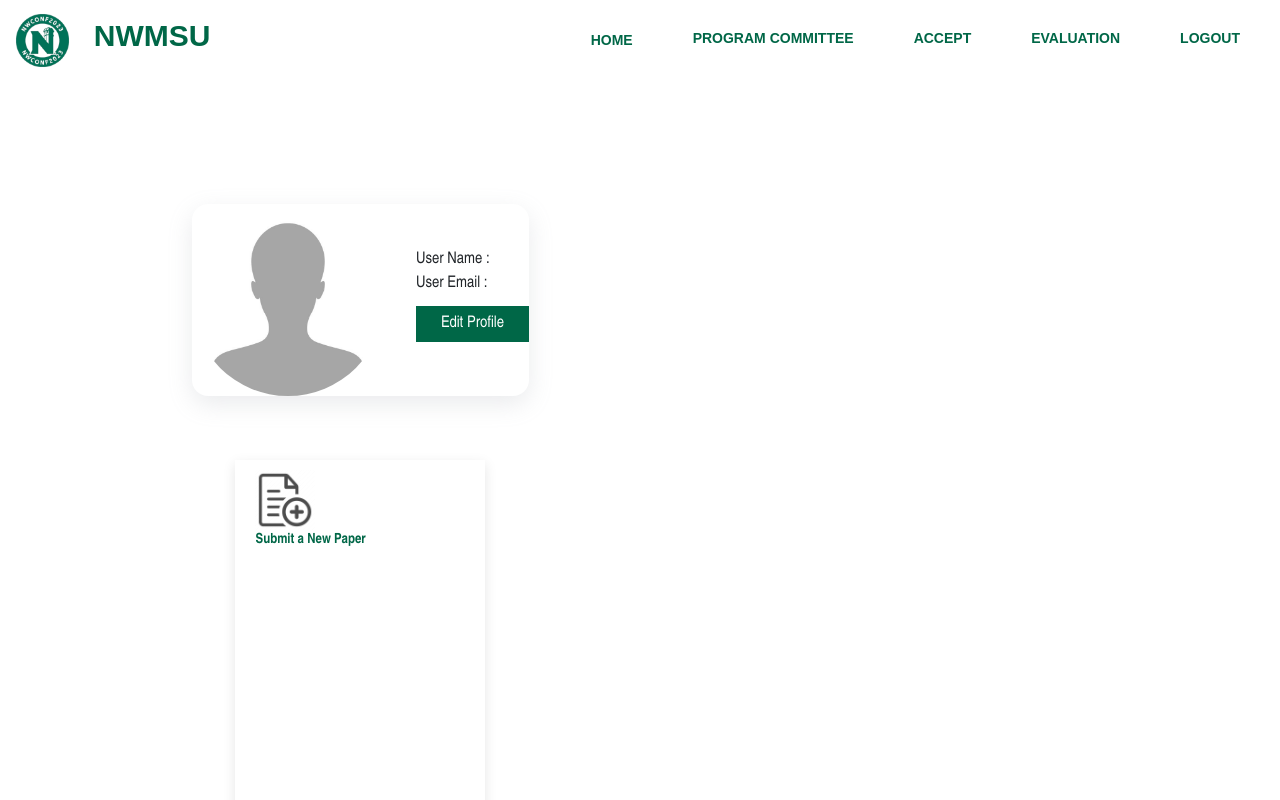
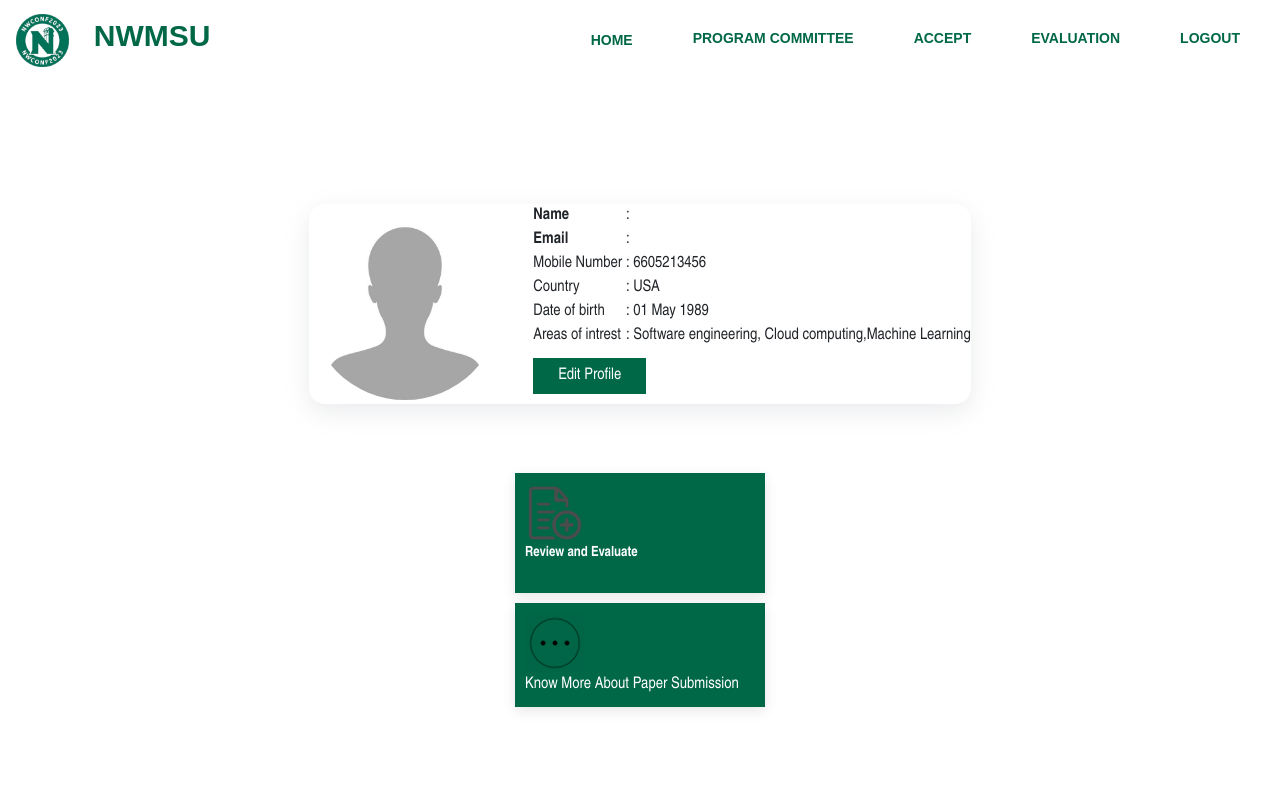
Before and after one commit to Prathyusha-Maram/demoConference, a React (Create React App) app in the folder nwconf2023-fe-development/: page /ReviewerLogin in a window 1280 px wide. Shown: the top 800 px of the page. Built offline with nearby package versions, Linux system fonts and the light colour scheme; no server answers.

Commit message:
updated ui changes

```diff
--- a/nwconf2023-fe-development/src/App.js
+++ b/nwconf2023-fe-development/src/App.js
@@ -22,6 +22,7 @@ import CheckStatus from "./pages/loginPage/LoginTabs/CheckStatus";
 import ViewReview from "./pages/loginPage/components/ViewReview";
 import AdminLoginTab from "./pages/loginPage/LoginTabs/adminLoginTab";
 import { BrowserRouter, Routes, Route } from "react-router-dom";
+import ReviewerLoginTab from "./pages/loginPage/LoginTabs/reviewerLoginTab";
 function App() {
   return (
     <div className="App">
@@ -54,7 +55,7 @@ function App() {
             <Route exact path="/PostReview" element={<PostReview />} />
             <Route exact path="/viewReview" element={<ViewReview />} />
             <Route exact path="/AdminReview" element={<AdminReview />} />
-
+            <Route exact path="/Review" element={<ReviewerLoginTab/>}/>
             <Route exact path="/createPost" element={<SubmitPaperPage />} />
             <Route exact path="/evaluate" element={<AdminLoginTab />} />
             <Route exact path="/checkStatus" element={<CheckStatus />} />
--- a/nwconf2023-fe-development/src/pages/Accept.jsx
+++ b/nwconf2023-fe-development/src/pages/Accept.jsx
@@ -14,19 +14,19 @@ const Accept = () => {
     <div>
       {acceptedd.map((product) => (
         <>
-        <div className="assign-card-con popupnew">
-            <div className="assign-cardNew">
+        {/* <div className="assign-card-con popupnew">
+            <div className="assign-cardNew"> */}
               {/* <li>
                 Reviewer's Name : <b>{product.title}</b>
               </li> */}
-              <li>
+              {/* <li>
               <b> TITLE</b>
               </li>
               <li>
                 <b>STATUS</b>
               </li>
             </div>
-          </div>
+          </div> */}
           <div className="assign-card-con popupnew">
             <div className="assign-cardNew">
               {/* <li>
--- a/nwconf2023-fe-development/src/pages/landingPage/Landing.jsx
+++ b/nwconf2023-fe-development/src/pages/landingPage/Landing.jsx
@@ -1,4 +1,4 @@
-import React from 'react'
+
 import "../../styles/landing.css"
 import Corosal from './components/corosal'
 import Cards from "./components/cards"
--- a/nwconf2023-fe-development/src/pages/landingPage/components/cards.jsx
+++ b/nwconf2023-fe-development/src/pages/landingPage/components/cards.jsx
@@ -144,10 +144,10 @@ const cards = () => {
                 </div>
                 <div className="first-card">
                     <h1>Important Dates</h1>
-                    <p>Paper Submission Deadline: August 20, 2023</p>
-                    <p>Authors Notification: Septembert 5, 2023</p>
-                    <p>Accept/Reject Paper: September 24, 2023</p>
-                    <p>Conference on October 12 , 2023</p>
+                    <p>Paper Submission Deadline:<span style={{ color: "red" }}> August 20, 2023</span></p>
+                    <p>Authors Notification: <span style={{ color: "red" }}>Septembert 5, 2023</span></p>
+                    <p>Accept/Reject Paper: <span style={{ color: "red" }}>September 24, 2023</span></p>
+                    <p>Conference on <span style={{ color: "red" }}>October 12 , 2023</span></p>
                     <div className='my-btn'>
                         <button className='card-btn'>KNOW MORE</button>
                     </div>
--- a/nwconf2023-fe-development/src/pages/landingPage/components/footer.jsx
+++ b/nwconf2023-fe-development/src/pages/landingPage/components/footer.jsx
@@ -27,13 +27,13 @@ const footer = () => {
           </div> */}
         </div>
         <div className="f-second-card">
-          <h2>USEFUL LINKS</h2>
+          <h3>CONFERENCE LINKS</h3>
           <ul className='list-style'>
-          <li className='li-style'>Home</li>
-          <li className='li-style'>About us</li>
-          <li className='li-style'>Services</li>
-          <li className='li-style'>Termes of services</li>
-          <li className='li-style'>Privacy Policy</li>
+          <li className='li-style'>Academic Calendar</li>
+          <li className='li-style'>Emergency Alert Sign Up</li>
+          <li className='li-style'>News and Events</li>
+          <li className='li-style'>Maps and Tours</li>
+          <li className='li-style'>Consumer Information</li>
           </ul>
           <button className='footer-reportbutton'>Report an Incident</button>
         </div>
@@ -48,13 +48,13 @@ const footer = () => {
           </ul>
         </div> */}
         <div className="f-second-card">
-          <h2>USEFUL LINKS</h2>
+          <h3>OUR SERVICES</h3>
           <ul className='list-style'>
-          <li className='li-style'>Home</li>
-          <li className='li-style'>About us</li>
-          <li className='li-style'>Services</li>
-          <li className='li-style'>Termes of services</li>
-          <li className='li-style'>Privacy Policy</li>
+          <li className='li-style'>Cloud Computing</li>
+          <li className='li-style'>Machine Learning</li>
+          <li className='li-style'>Big Data</li>
+          <li className='li-style'>Web Applications</li>
+          <li className='li-style'>Graphic Design</li>
           </ul>
         </div>
       </div>
--- a/nwconf2023-fe-development/src/pages/landingPage/components/navbar.jsx
+++ b/nwconf2023-fe-development/src/pages/landingPage/components/navbar.jsx
@@ -17,7 +17,7 @@ const navbar = () => {
                    <li><NavLink to="/" className="nav-link">HOME</NavLink></li>
                    <li> <NavLink to="/ProgramCommity" >PROGRAM COMMITTEE</NavLink></li>
                    <li> <NavLink to="/Accept">ACCEPT</NavLink></li>
-                   <li>  <NavLink to="/Evaluation">EVALUATION</NavLink></li>
+                   {/* <li>  <NavLink to="/Evaluation">EVALUATION</NavLink></li> */}
                    <li>  <NavLink to="/Login">LOGIN</NavLink></li>
 
                    </div>
--- a/nwconf2023-fe-development/src/pages/loginPage/LoginTabs/AdminTab.jsx
+++ b/nwconf2023-fe-development/src/pages/loginPage/LoginTabs/AdminTab.jsx
@@ -38,7 +38,7 @@ const UserLoginPageTab = () => {
           <div className="profile-img">
             <img src={Profile} alt="" />
           </div>
-          <div className="user-details">
+          {/* <div className="user-details">
             <p>
               User Name :<b>{userDatas?.userName}</b>
             </p>
@@ -47,7 +47,44 @@ const UserLoginPageTab = () => {
             </p>
 
             <button className="edit-profile-btn">Edit Profile</button>
+          </div> */}
+          <div className="authorInfo">
+          <table>
+            <tr>
+              <td className='authorInfoHeading'>Name</td>
+              <td>&nbsp;:&nbsp; </td>
+              <td>&nbsp;Admin</td>
+            </tr>
+            <tr>
+              <td className='authorInfoHeading'>Email</td>
+              <td>&nbsp;:&nbsp;</td>
+              <td>admin@gmail.com</td>
+            </tr>
+            <tr>
+              <td className='authorInfoHeading'>Mobile Number</td>
+              <td>&nbsp;:&nbsp;</td>
+              <td>6605213456</td>
+            </tr>
+            <tr>
+              <td className='authorInfoHeading'>Country</td>
+              <td>&nbsp;:&nbsp;</td>
+              <td>India</td>
+            </tr>
+            <tr>
+              <td className='authorInfoHeading'>Date of birth</td>
+              <td>&nbsp;:&nbsp;</td>
+              <td>06 June 1999</td>
+            </tr>
+            <tr>
+              <td className='authorInfoHeading'>Areas of intrest</td>
+              <td>&nbsp;:&nbsp;</td>
+              <td>Software engineering, Cloud computing, Block chain</td>
+            </tr>
+          </table>
+          <div className="editInfoContainer">
+          <button className="edit-profile-btn">Edit Profile</button>
           </div>
+        </div>
         </div>
         <NavLink to="/evaluate">
           <div className="submit-new">
--- a/nwconf2023-fe-development/src/pages/loginPage/LoginTabs/ReviewerTab.jsx
+++ b/nwconf2023-fe-development/src/pages/loginPage/LoginTabs/ReviewerTab.jsx
@@ -39,32 +39,63 @@ const UserLoginPageTab = () => {
             <img src={Profile} alt="" />
           </div>
           <div className="user-details">
-            <p>
-              User Name :<b>{userDatas?.userName}</b>
+            <table>
+            {/* <p>
+              Reviewer Name :<b>{userDatas?.userName}</b>
             </p>
             <p>
-              User Email :<b>{userDatas?.email}</b>
-            </p>
-
+              Reviewer Email :<b>{userDatas?.email}</b>
+            </p> */}
+            <tr>
+              <td className='InfoHeading'>Name</td>
+              <td>&nbsp;:&nbsp; </td>
+              <td>&nbsp;{userDatas?.userName}</td>
+            </tr>
+            <tr>
+              <td className='InfoHeading'>Email</td>
+              <td>&nbsp;:&nbsp;</td>
+              <td>{userDatas?.email}</td>
+            </tr>
+            <tr>
+              <td className='authorInfoHeading'>Mobile Number</td>
+              <td>&nbsp;:&nbsp;</td>
+              <td>6605213456</td>
+            </tr>
+            <tr>
+              <td className='authorInfoHeading'>Country</td>
+              <td>&nbsp;:&nbsp;</td>
+              <td>USA</td>
+            </tr>
+            <tr>
+              <td className='authorInfoHeading'>Date of birth</td>
+              <td>&nbsp;:&nbsp;</td>
+              <td>01 May 1989</td>
+            </tr>
+            <tr>
+              <td className='authorInfoHeading'>Areas of intrest</td>
+              <td>&nbsp;:&nbsp;</td>
+              <td>Software engineering, Cloud computing,Machine Learning</td>
+            </tr>
+          </table>
             <button className="edit-profile-btn">Edit Profile</button>
           </div>
         </div>
-        <NavLink to="/createPost">
+        <NavLink to="/Review">
           <div className="submit-new">
             <div className="sub-img">
               <img src={SubmitNew} alt="" />
             </div>
-            <p>Submit a New Paper</p>
+            <p>Review and Evaluate</p>
           </div>
         </NavLink>
-        <button style={{ border: "none" }} disabled={disabled}>
+        {/* <button style={{ border: "none" }} disabled={disabled}>
           <div className="submit-new" onClick={checkStatus}>
             <div className="sub-img">
               <img src={PaperStatus} alt="" />
             </div>
             <p>Check Your Paper Status</p>
           </div>
-        </button>
+        </button> */}
         <div className="submit-new">
           <div className="sub-img">
             <img src={KmowMore} alt="" />
--- a/nwconf2023-fe-development/src/pages/loginPage/LoginTabs/userLoginPageTab.jsx
+++ b/nwconf2023-fe-development/src/pages/loginPage/LoginTabs/userLoginPageTab.jsx
@@ -63,7 +63,7 @@ const UserLoginPageTab = () => {
             <tr>
               <td className='InfoHeading'>Date of birth</td>
               <td>&nbsp;:&nbsp;</td>
-              <td>06 June 1999</td>
+              <td>02 March 1995</td>
             </tr>
             <tr>
               <td className='InfoHeading'>Areas of intrest</td>
--- a/nwconf2023-fe-development/src/styles/landing.css
+++ b/nwconf2023-fe-development/src/styles/landing.css
@@ -12,6 +12,7 @@
     font-size: 14px;
     text-decoration: none;
 } */
+
 .logo-data {
     display: flex;
     justify-content: space-around;
@@ -44,7 +45,6 @@
 .lsit-set li {
     list-style: none;
     text-decoration: none;
-
 }
 
 .nav-data {
@@ -80,7 +80,6 @@ li .active {
     border-radius: 5px;
 }
 
-
 @media (min-width:660px) {
     .first-card-container {
         display: grid;
@@ -89,7 +88,6 @@ li .active {
         padding: 30px;
     }
 }
-
 
 .card-btn {
     text-decoration: none;
@@ -556,6 +554,7 @@ margin-left: 130px;
 .submit-new img {
     width: 60px;
     height: 60px;
+
 }
 
 .optionContainer{
@@ -569,7 +568,6 @@ margin-left: 130px;
     height: 55vh;
     justify-content: space-around;
 }
-
 .user-pag-con {
     display: flex;
     justify-content: space-between;
@@ -578,16 +576,21 @@ margin-left: 130px;
     margin: 30px 40px;
     border-radius: 20px;
     height: 250px;
-    width: max-content;
+    width: auto;
     align-items: center;
 }
 
 .submit-new {
     align-items: center;
-    padding: 10px 20px;
+    padding: 10px;
+    margin: 5px;
     box-shadow: rgba(0, 0, 0, 0.1) 0px 4px 12px;
     width: 250px;
     cursor: pointer;
+    color: #fff;
+    background-color: #006747;
+    height: 120px;
+
 }
 
 .edit-profile-btn {
--- a/nwconf2023-fe-development/src/styles/userlogin.css
+++ b/nwconf2023-fe-development/src/styles/userlogin.css
@@ -11,13 +11,12 @@
   box-shadow: rgba(0, 0, 0, 0.1) 0px 4px 12px;
 }
 
-
-
 .assign-card li {
   list-style-type: none;
   text-align: start;
   width: 200px;
   padding: 4px 0px;
+
 }
 
 .assign-card button {
@@ -30,26 +29,18 @@
 }
 
 .reviewer-popup {
-  background-color: white;
+  background-color: whitesmoke;
   position: absolute;
-  top: 50%;
-  left: 50%;
-  transform: translate(-50%, -50%);
+  top: 0;
   z-index: 10;
-  box-shadow: rgba(0, 0, 0, 0.1) 0px 4px 12px;
-  border-radius: 10px;
-  border: 1px solid;
-  padding: 10px;
 }
 
 .tabs-global {
   position: relative;
-  height: calc(100vh - 104px);
 }
 
 .assign-card-con.popup {
   width: 500px;
-  margin-top: 70px;
 }
 
 .view-btn {
@@ -58,21 +49,12 @@
   border: none;
   outline: none;
   border-radius: 5px !important;
-  padding: 5px 10px;
-}
-.view-btn-pending {
-  background-color: yellow !important;
-  color: #000 !important;
-  border: none;
-  outline: none;
-  border-radius: 5px !important;
-  padding: 5px 10px;
-  white-space: nowrap;
+  padding: 0px 10px;
 }
 
 .approve-btn {
   background-color: var(--green);
-  color: var(--white);
+  color: var(--white) ;
   border: none;
   outline: none;
   border-radius: 5px !important;
@@ -98,7 +80,7 @@
 .nav-link-logout {
   color: var(--green) !important;
 }
-.table-con {
+.table-con{
   display: flex;
   justify-content: center;
 }
```
